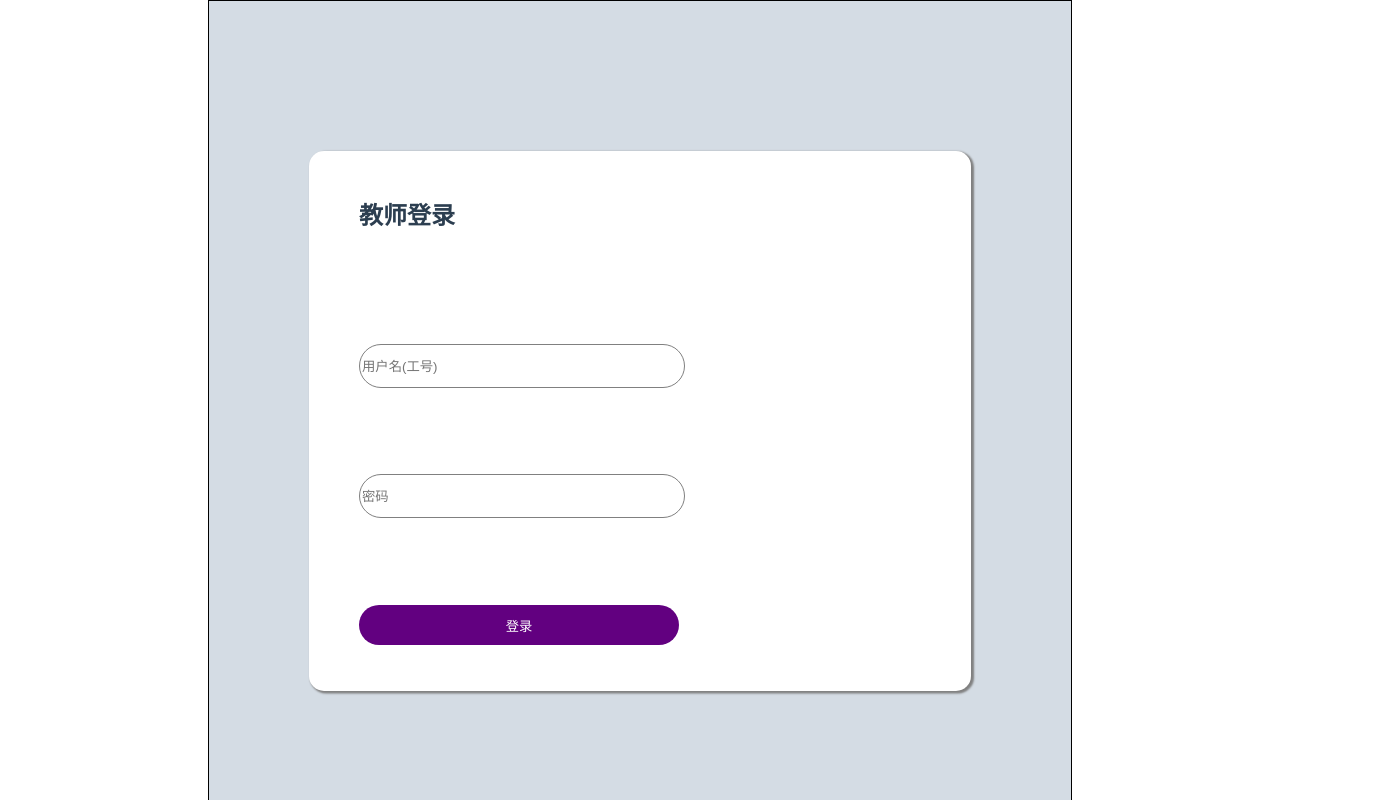
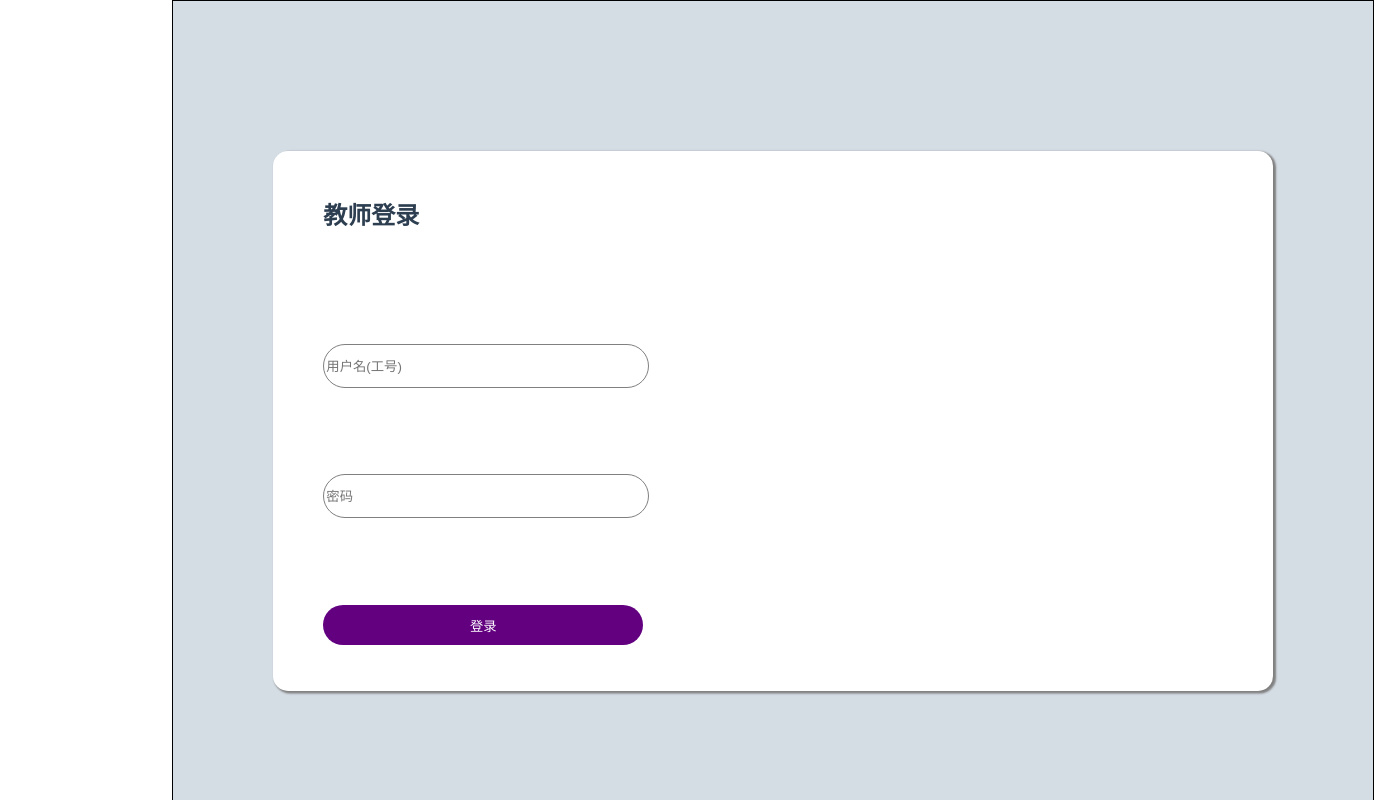
Before and after one commit to TYZhugo/ppxhb, a Vue app in the folder edusystem/: page /#/Login in a window 1280 px wide. Shown: the top 800 px of the page, 1374 px wide, since content can reach past the window. Built offline with nearby package versions, Linux system fonts and the light colour scheme.

Commit message:
解决了对于不同屏幕尺寸图像有偏差的问题

```diff
--- a/edusystem/src/App.vue
+++ b/edusystem/src/App.vue
@@ -21,7 +21,8 @@ export default {
   -moz-osx-font-smoothing: grayscale;
   color: #2c3e50;
   margin-top:0;
-  margin:0 200px;
+  width: 1200px;
+  margin-left: 13%;
   border: 1px solid #000;
   height:914px;
   background-color:  #d4dce4
```
